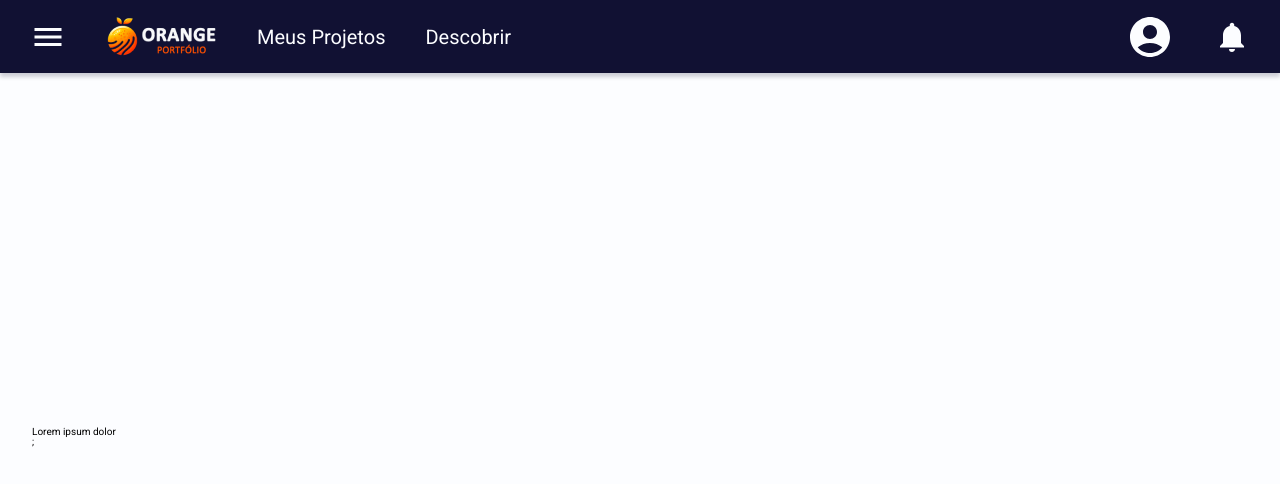
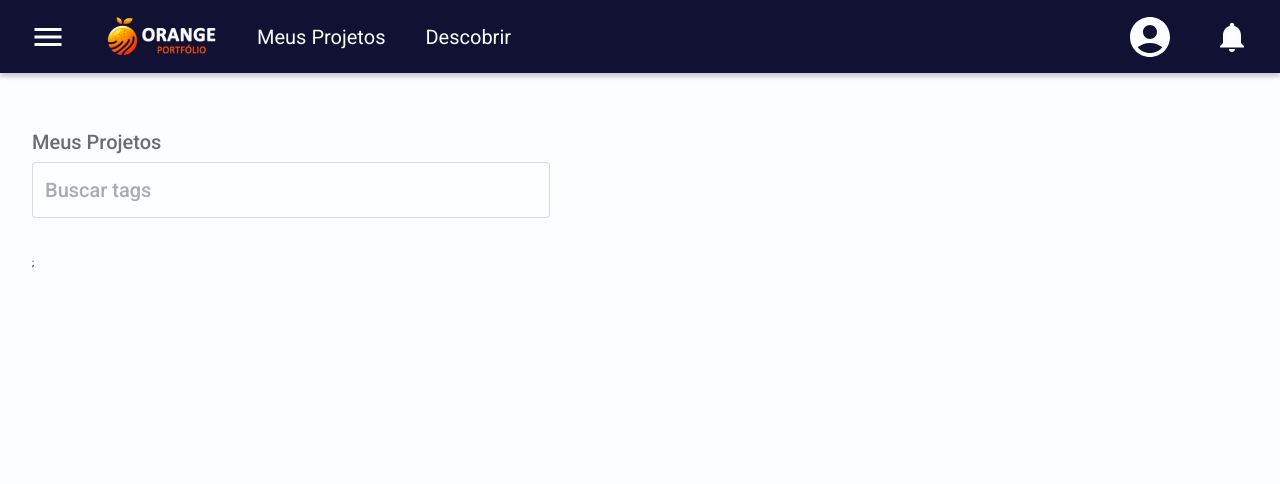
Before and after one commit to squad7-fcamara/spa-orange-portfolio, a React (Vite) app: page /discover in a window 1280 px wide. Shown: the top 484 px of the page. Built offline with nearby package versions, Linux system fonts and the light colour scheme.

Commit message:
:sparkles: feat: Initial searchbar

```diff
--- a/src/GlobalStyled.jsx
+++ b/src/GlobalStyled.jsx
@@ -3,9 +3,8 @@ import { createGlobalStyle, styled } from "styled-components";
 export const Dashboard = styled.div`
   max-width: 1280px;
   min-width: 360px;
-  height: calc(100dvh - 7.3rem);
-  padding: 1.6rem 3.2rem; //TODO: 24px no mobile
-  margin: 7.3rem auto 1.6rem;
+  padding: 7.6rem 3.2rem; //TODO: 24px no mobile
+  margin: 4.6rem auto;
   display: flex;
   flex-direction: column;
   justify-content: center;
--- a/src/components/SearchBar/index.jsx
+++ b/src/components/SearchBar/index.jsx
@@ -1,11 +1,18 @@
-import { Outlet } from "react-router-dom";
+import { SearchBarSC } from "./style";
 
 function SearchBar() {
   return (
-    <>
-      <p>Lorem ipsum dolor</p>
-      <Outlet />
-    </>
+    <SearchBarSC>
+      <label htmlFor="search-tag-input">
+        Meus Projetos<br/>
+        <input
+          type="text"
+          name="search-tag"
+          id="search-tag-input"
+          placeholder="Buscar tags"
+        />
+      </label>
+    </SearchBarSC>
   );
 }
 
--- a/src/components/SearchBar/style.jsx
+++ b/src/components/SearchBar/style.jsx
@@ -0,0 +1,28 @@
+import { styled } from "styled-components";
+
+export const SearchBarSC = styled.div`
+  display: flex;
+  font-size: 2rem;
+  font-weight: 500;
+  line-height: 2;
+  padding-bottom: 4rem;
+
+  label {
+    width: 100%;
+    color: #0b0c0d;
+    opacity: 0.6;
+  }
+  input {
+    max-width: 51.8rem;
+    width: 100%;
+    height: 5.6rem;
+    padding: 1.2rem;
+    border-radius: 4px;
+    border: 1px solid rgba(0, 0, 0, 0.23);
+
+    ::placeholder {
+      font-size: 1.6rem;
+      color: #818388;
+    }
+  }
+`;
```
